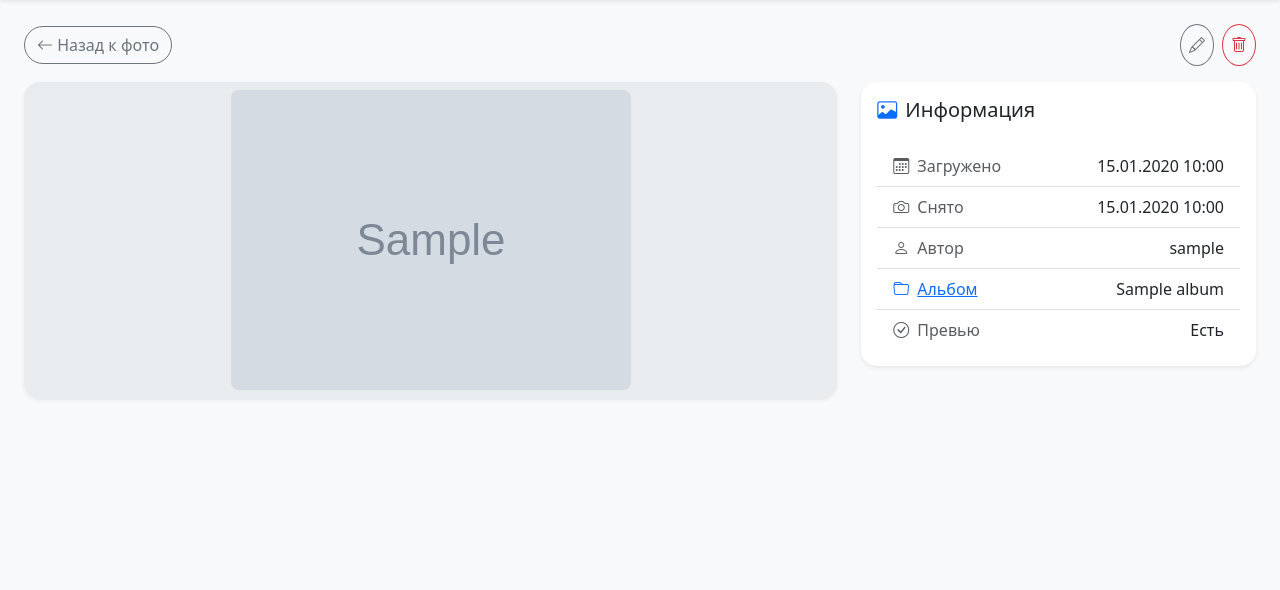
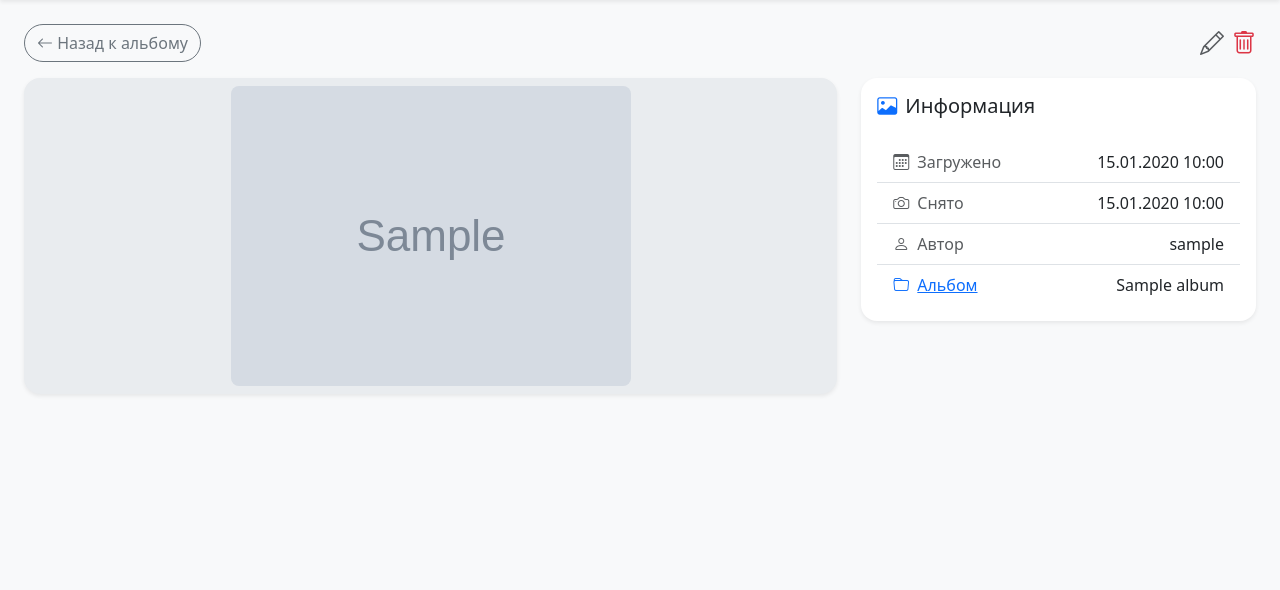
Before and after one commit to pypoly/photo-gallery, a Django app: template src/apps/gallery/templates/gallery/photo_detail.html in a window 1280 px wide. Shown: the part 69-659 px from the top of the page. Run offline with Django 5.2, Linux system fonts and the light colour scheme; the template is opened without the code that fills it: most values are stand-ins (such as "Sample title", 1, 10 or a date in 2020); grey boxes marked "Sample" are stand-in pictures.

Commit message:
Обновление шаблонов

```diff
--- a/src/apps/gallery/templates/gallery/album_create.html
+++ b/src/apps/gallery/templates/gallery/album_create.html
@@ -15,7 +15,7 @@
                 <div class="card-body p-4">
                     <form action="{% url 'gallery:add_album'%}" method="POST" enctype="multipart/form-data" novalidate>
                         {% csrf_token %}
-
+                        >>{{ form.non_field_errors }}
                         {% if form.non_field_errors %}
                             <div class="alert alert-danger">{{ form.non_field_errors }}</div>
                         {% endif %}
--- a/src/apps/gallery/templates/gallery/album_list.html
+++ b/src/apps/gallery/templates/gallery/album_list.html
@@ -54,7 +54,8 @@
                     </div>
                 </div>
             {% endfor %}
-        </div>
+          </div>
+            {% include 'pagination.html'  %}
     {% else %}
         <div class="text-center py-5">
             <i class="bi bi-folder2-open display-1 text-secondary"></i>
--- a/src/apps/gallery/templates/gallery/login.html
+++ b/src/apps/gallery/templates/gallery/login.html
@@ -3,7 +3,7 @@
 
 {% block content %}
     <div class="row justify-content-center">
-        <div class="col-md-8 col-lg-5">
+        <div class="col-md-6 col-lg-4 col-sm-6">
             <div class="card border-0 shadow-sm rounded-4">
                 <div class="card-body p-4 p-sm-5">
 
--- a/src/apps/gallery/templates/gallery/photo_delete.html
+++ b/src/apps/gallery/templates/gallery/photo_delete.html
@@ -4,10 +4,10 @@
 
 {% block content %}
     <h1>Удалить фото</h1>
-    <p>Are you sure you want to delete "<strong>{{ object.title }}</strong>"?</p>
+    <p>Вы уверены, что хотите удалить фото?<strong>{{ object.title }}</strong></p>
     <form action="{% url 'gallery:delete_photo' pk=object.pk %}" method="POST">
     {% csrf_token %}
-    <button class="btn btn-danger" type="submit">Delete</button>
-    <a class="btn btn-secondary" href="{% url 'gallery:gallery' %}">Cancel</a>
+    <button class="btn btn-danger" type="submit">Удалить</button>
+    <a class="btn btn-secondary" href="{% url 'gallery:photo' pk=object.pk %}">Нет</a>
     </form>
 {% endblock %}
--- a/src/apps/gallery/templates/gallery/photo_detail.html
+++ b/src/apps/gallery/templates/gallery/photo_detail.html
@@ -3,17 +3,17 @@
 
 {% block content %}
     <div class="d-flex flex-wrap justify-content-between align-items-center gap-2 mb-3">
-        <a href="{% url 'gallery:gallery' %}" class="btn btn-outline-secondary rounded-pill">
-            <i class="bi bi-arrow-left"></i> Назад к фото
+        <a href="{% url 'gallery:detail_album' pk=object.album.pk %}" class="btn btn-outline-secondary rounded-pill">
+            <i class="bi bi-arrow-left"></i> Назад к альбому
         </a>
         <div class="d-flex gap-2">
-            <a href="{% url 'gallery:update_photo' object.pk %}" class="btn btn-outline-secondary rounded-circle p-2"
+            <a href="{% url 'gallery:update_photo' object.pk %}" class="text-body-secondary text-decoration-none"
                title="Редактировать">
-                <i class="bi bi-pencil"></i>
+                <i class="bi bi-pencil" style="font-size: 1.5rem;"></i>
             </a>
-            <a href="{% url 'gallery:delete_photo' object.pk %}" class="btn btn-outline-danger rounded-circle p-2"
+            <a href="{% url 'gallery:delete_photo' object.pk %}" class="text-danger text-decoration-none"
                title="Удалить">
-                <i class="bi bi-trash"></i>
+                <i class="bi bi-trash" style="font-size: 1.5rem;"></i>
             </a>
         </div>
     </div>
@@ -75,21 +75,21 @@
                                 <span class="text-body">{{ object.album.name }}</span>
                             </li>
                         {% endif %}
-                        {% if object.thumbnail %}
-                            <li class="list-group-item d-flex justify-content-between align-items-center bg-transparent">
-                                <span class="text-body-secondary">
-                                    <i class="bi bi-check-circle me-2"></i>Превью
-                                </span>
-                                <span class="text-body text-success">Есть</span>
-                            </li>
-                        {% else %}
-                            <li class="list-group-item d-flex justify-content-between align-items-center bg-transparent">
-                                <span class="text-body-secondary">
-                                    <i class="bi bi-x-circle me-2"></i>Превью
-                                </span>
-                                <span class="text-body text-danger">Нет</span>
-                            </li>
-                        {% endif %}
+{#                        {% if object.thumbnail %}#}
+{#                            <li class="list-group-item d-flex justify-content-between align-items-center bg-transparent">#}
+{#                                <span class="text-body-secondary">#}
+{#                                    <i class="bi bi-check-circle me-2"></i>Превью#}
+{#                                </span>#}
+{#                                <span class="text-body text-success">Есть</span>#}
+{#                            </li>#}
+{#                        {% else %}#}
+{#                            <li class="list-group-item d-flex justify-content-between align-items-center bg-transparent">#}
+{#                                <span class="text-body-secondary">#}
+{#                                    <i class="bi bi-x-circle me-2"></i>Превью#}
+{#                                </span>#}
+{#                                <span class="text-body text-danger">Нет</span>#}
+{#                            </li>#}
+{#                        {% endif %}#}
                     </ul>
                 </div>
             </div>
```
Also changed, not shown: src/apps/gallery/templates/gallery/photo_create.html (+13 -9 lines), src/apps/gallery/templates/gallery/photo_list.html (+9 -0 lines), src/apps/gallery/templates/gallery/profile.html (+78 -6 lines), src/apps/gallery/templates/gallery/registration.html (+15 -12 lines).
